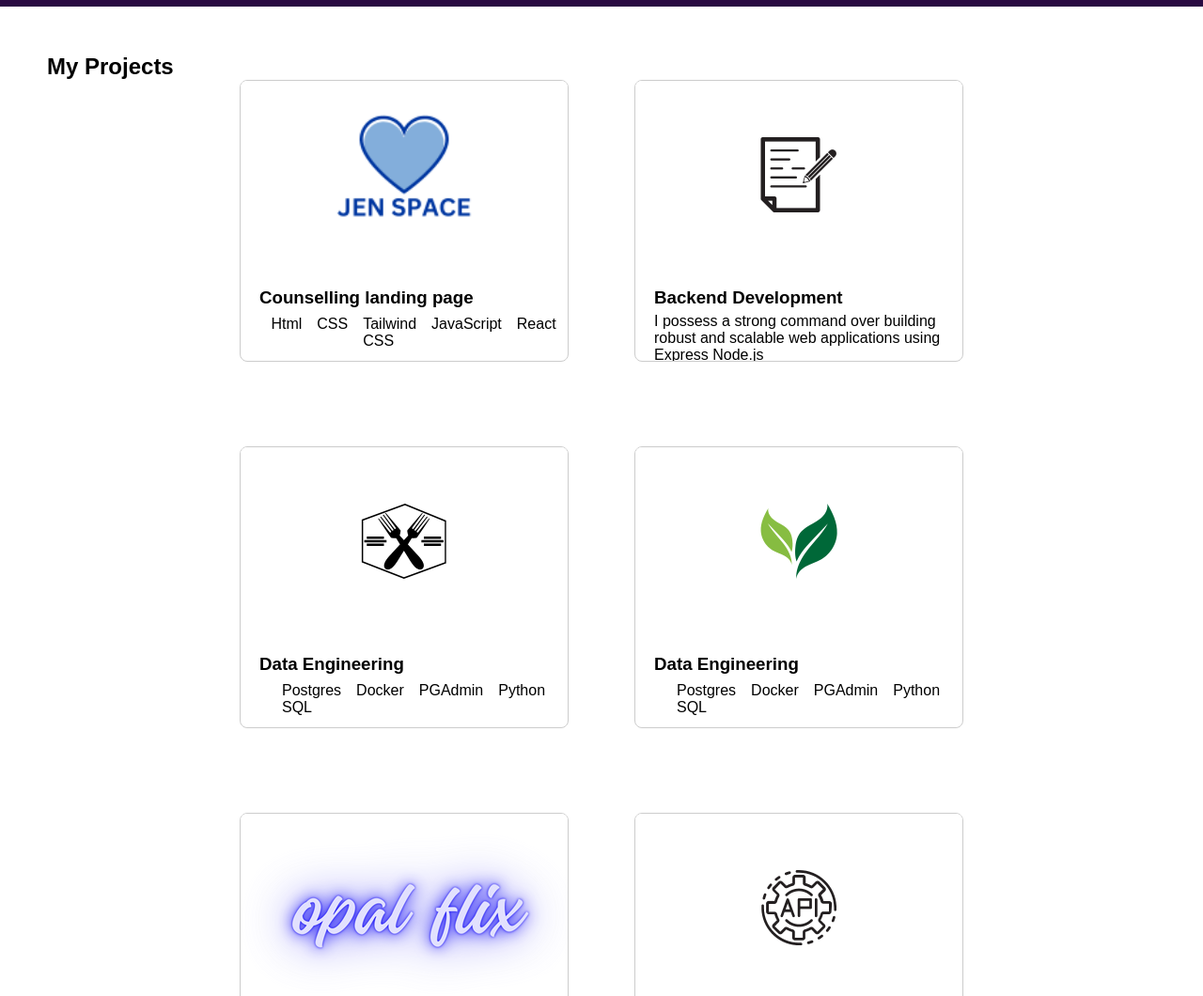
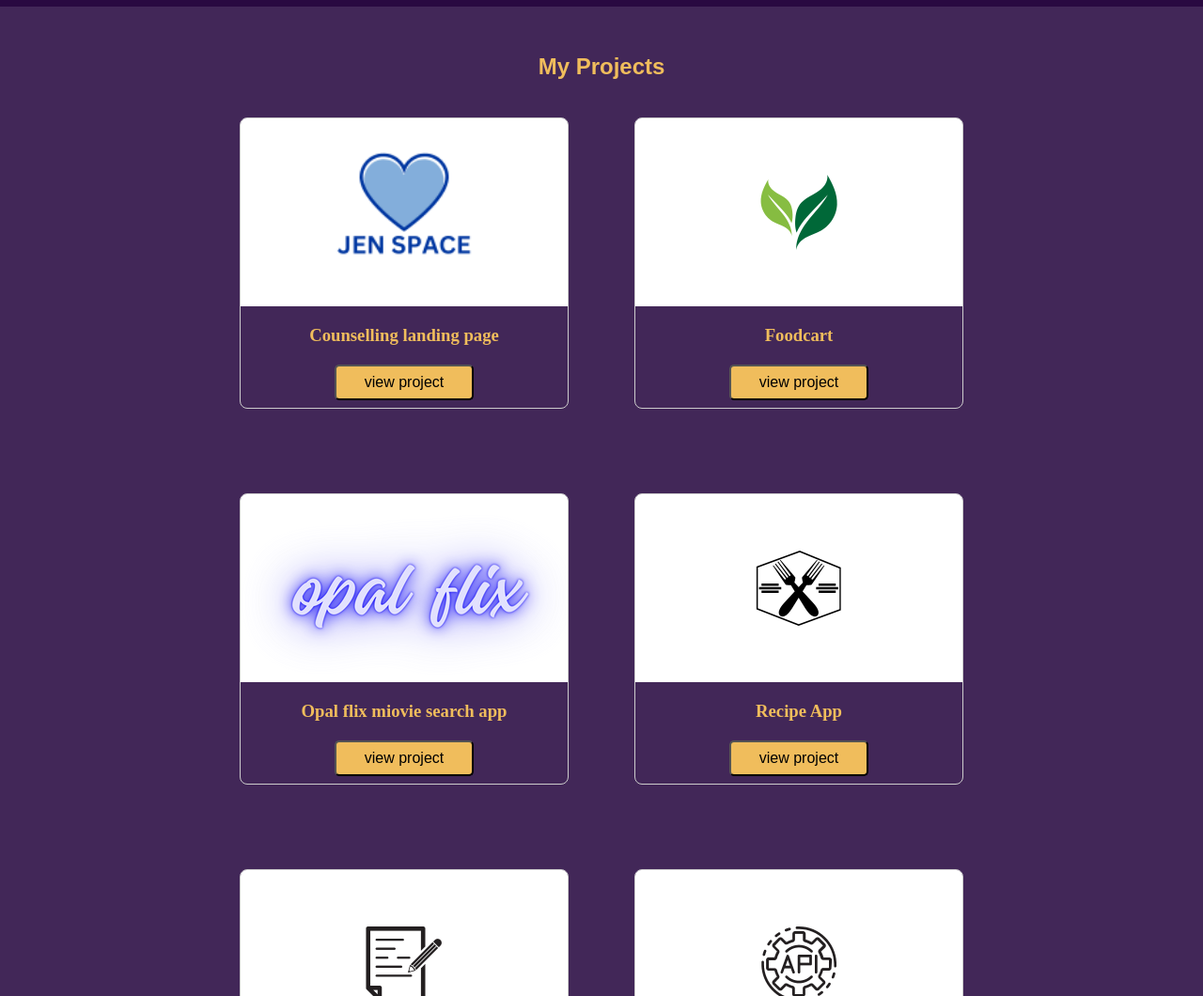
Before and after one commit to Nancylovesdata/my-portfolio-website, a plain HTML site: page index.html in a window 1280 px wide. Shown: the part 1740-2800 px from the top of the page at 94% size. Drawn offline with Linux system fonts and the light colour scheme.

Commit message:
finalised it

```diff
--- a/index.css
+++ b/index.css
@@ -42,17 +42,15 @@
   }
 
   a {
-    font-size: 30px;
+
     text-decoration: none;
     color:whitesmoke;
     font-family: 'Times New Roman', Times, serif;
   }
 
-  a:hover {
-  padding: 2px;
-  border-bottom: 2px solid blueviolet;
 
-  }
+
+
   .git:hover{
     border-bottom: none;
   }
@@ -121,6 +119,7 @@ border-bottom: none;
     background-image: linear-gradient(to bottom, #3cb0fd, #3498db);
     text-decoration: none;
     color: white;
+    border-bottom: none;
   }
 
   .header-text{
@@ -441,6 +440,15 @@ padding: 7px;
 
   .project {
     padding: 50px;
+    background-color: #422758;
+    text-align: center;
+  }
+
+
+  .project h2{
+margin-bottom: 40px;
+color:#F0BD5C;
+font-weight:900px ;
   }
 
   .project-item {
@@ -461,16 +469,34 @@ padding: 7px;
     border-radius: 8px;
     overflow: hidden;
     width: 350px;
-    height: 300px;
+    height: 310px;
+
   }
+.landing{
+  padding: 8px 30px;
+  border-radius:5px;
+  font-size: 1rem;
+  background-color: #F0BD5C;
+
+}
+
+.description h3{
+  color: #F0BD5C;
+}
+.jen{
+  text-decoration: none;
+
+}
+
 
   .image-upload {
     position: relative;
     height: 200px;
     background-color: #f1f1f1;
+
   }
 
-  .image-upload input[type="file"] {
+  /* .image-upload input[type="file"] {
     position: absolute;
     top: 0;
     left: 0;
@@ -478,7 +504,7 @@ padding: 7px;
     height: 100%;
     opacity: 0;
     cursor: pointer;
-  }
+  } */
 
   #uploaded-image {
     width: 100%;
@@ -505,14 +531,31 @@ padding: 7px;
 
 
 
+/*
+.contacts-me{
+  background-color: #290941;
+  height: 50vh;
+  display: flex;
+  flex-direction: column;
+  text-align: center;
+align-items: center;
+gap: 100px;
+
+}
+
+.contacts-me h2{
+color: #EFF5FC;
+padding-top:50px ;
+}
 
 
-
-
-
-
-
-
+.contact-card{
+  display: grid;
+    grid-template-columns: repeat(3, 1fr);
+    grid-template-rows: 1fr;
+    grid-column-gap: 650px;
+    grid-row-gap: 0px;
+    } */
 
 /*
 
@@ -642,6 +685,8 @@ padding: 7px;
     margin-right:40px ;
     }
    */
+
+
     .footer {
       background-color: #333;
       color: #fff;
@@ -671,7 +716,7 @@ padding: 7px;
   }
 
   .site-footer {
-    background-color: #422758;
+    background-color:#290941;
     color: #fff;
     padding: 50px 0;
   }
@@ -706,17 +751,12 @@ padding: 7px;
     width: 70%;
   }
 
-  .newsletter button {
-    padding: 10px;
-    background-color: #fff;
-    color: #333;
-    border: none;
-    cursor: pointer;
-  }
 
-  .footer-bottom {
+
+  /* .footer-bottom {
     background-color: #F0BD5C;
     color: #fff;
     text-align: center;
     padding: 10px 0;
   }
+   */
--- a/index.html
+++ b/index.html
@@ -4,7 +4,7 @@
 <head>
   <meta charset="UTF-8">
   <meta name="viewport" content="width=device-width, initial-scale=1.0">
-  <title>Counsellor Nancy</title>
+  <title>Portfolio-Nancy</title>
   <link rel="stylesheet" href="index.css">
 </head>
 
@@ -37,7 +37,7 @@
             </li>
 
             <li>
-              <a href="">My Project </a>
+              <a href="#project">My Project </a>
             </li>
 
             <li>
@@ -46,7 +46,8 @@
 
           </ul>
         </nav>
-        <div><button class="btn" type="submit">MY GITHUB</button></div>
+        <div> <a href="https://github.com/Nancylovesdata" target="_blank"><button class="btn">MY GITHUB</button></a>
+        </div>
 
       </div>
 
@@ -119,7 +120,7 @@
             <h3>Frontend development</h3>
             <ul>
               <li>
-                Html CSS Tailwind CSS Javascript React
+                React Html CSS Material UI Tailwind CSS Javascript
               </li>
 
             </ul>
@@ -197,120 +198,110 @@
 
 
 
-    <section class="project">
-      <h2>My Projects</h2>
+    <section class="project" id="project">
+      <h2><strong>My Projects</strong></h2>
 
       <div class="project-item">
 
+        <a href="https://landing-pearl-ten.vercel.app/" target="_blank" class="jen">
           <div class="project-card-container">
             <div class="project-card">
               <div class="image-upload">
                 <img id="uploaded-image" src="./asset/Counsellor Nancy & Team.png" alt="Upload an Image" />
               </div>
+
               <div class="description">
+
                 <h3>Counselling landing page</h3>
-              <ul>
-                <li>Html</li>
-                <li>CSS</li>
-                <li>Tailwind CSS</li>
-                <li>JavaScript</li>
-                <li>React</li>
-              </ul>
-              <p>Creation of responsive web designs</p>
+
+              </div>
+              <button class="landing">view project</button>
             </div>
           </div>
-        </div>
-
+        </a>
+        <a href="https://opal-foodcart.vercel.app/" target="_blank" class="jen">
           <div class="project-card-container">
             <div class="project-card">
               <div class="image-upload">
+                <img id="uploaded-image" src="./asset/foodcart.png" alt="Upload an Image" />
+              </div>
 
-              <img id="uploaded-image" src="./asset/todo-app.png" alt="Upload an Image" />
+              <div class="description">
+
+                <h3>Foodcart</h3>
+
               </div>
-            <div class="description">
-              <h3>Backend Development</h3>
-              <p>I possess a strong command over building robust and scalable web applications using Express Node.js</p>
-              <ul>
-                <li>Middleware integration</li>
-                <li>Routing optimization</li>
-                <li>Error handling strategies</li>
-              </ul>
+              <button class="landing">view project</button>
             </div>
           </div>
-        </div>
+        </a>
 
+        <a href="https://github.com/Opal-Organic-Market/movieSearchApp" target="_blank" class="jen">
           <div class="project-card-container">
             <div class="project-card">
               <div class="image-upload">
+                <img id="uploaded-image" src="./asset/opal-flix.png" alt="Upload an Image" />
+              </div>
 
-              <img id="uploaded-image" src="./asset/recipe-app.png" alt="Upload an Image" />
+              <div class="description">
+
+                <h3>Opal flix miovie search app</h3>
+
               </div>
-            <div class="description">
-              <h3>Data Engineering</h3>
-              <ul>
-                <li>Postgres SQL</li>
-                <li>Docker</li>
-                <li>PGAdmin</li>
-                <li>Python</li>
-              </ul>
+              <button class="landing">view project</button>
             </div>
           </div>
-        </div>
+        </a>
 
+        <a href="https://github.com/Nancylovesdata/recipe-app" target="_blank" class="jen">
           <div class="project-card-container">
             <div class="project-card">
               <div class="image-upload">
+                <img id="uploaded-image" src="./asset/recipe-app.png" alt="Upload an Image" />
+              </div>
 
-              <img id="uploaded-image" src="./asset/foodcart.png" alt="Upload an Image" />
+              <div class="description">
+
+                <h3>Recipe App</h3>
+
               </div>
-            <div class="description">
-              <h3>Data Engineering</h3>
-              <ul>
-                <li>Postgres SQL</li>
-                <li>Docker</li>
-                <li>PGAdmin</li>
-                <li>Python</li>
-              </ul>
+              <button class="landing">view project</button>
             </div>
           </div>
-        </div>
+        </a>
 
+        <a href="https://github.com/Nancylovesdata/todo-app" target="_blank" class="jen">
           <div class="project-card-container">
             <div class="project-card">
               <div class="image-upload">
+                <img id="uploaded-image" src="./asset/todo-app.png" alt="Upload an Image" />
+              </div>
 
-              <img id="uploaded-image" src="./asset/opal-flix.png" alt="Upload an Image" />
+              <div class="description">
+
+                <h3>Todo APP</h3>
+
               </div>
-            <div class="description">
-              <h3>Data Engineering</h3>
-              <ul>
-                <li>Postgres SQL</li>
-                <li>Docker</li>
-                <li>PGAdmin</li>
-                <li>Python</li>
-              </ul>
+              <button class="landing">view project</button>
             </div>
           </div>
-        </div>
-
-
+        </a>
+        <a href="https://github.com/Nancylovesdata/todo-api" target="_blank" class="jen">
           <div class="project-card-container">
             <div class="project-card">
               <div class="image-upload">
-
                 <img id="uploaded-image" src="./asset/todo-api-logo.png" alt="Upload an Image" />
               </div>
+
               <div class="description">
-              <h3>Data Engineering</h3>
-              <ul>
-                <li>Postgres SQL</li>
-                <li>Docker</li>
-                <li>PGAdmin</li>
-                <li>Python</li>
-              </ul>
+
+                <h3>Todo Api</h3>
+
+              </div>
+              <button class="landing">view project</button>
             </div>
           </div>
-        </div>
+        </a>
 
 
 
@@ -318,83 +309,41 @@
     </section>
 
 
-
-
-
-
-
-
-
-
-
-
-
-
-
-
-    <!-- <section class="project">
-  <h2>My Projects</h2>
-
-  <div class="project-item">
-
-    <div class="project-card-container">
-      <div class="project-card">
-        <div class="image-upload">
-          <input type="file" accept="image/*" />
-          <img id="uploaded-image" src="#" alt="Upload an Image" />
-        </div>
-        <div class="description">
-          <h3>User Interactive Designs</h3>
+    <!-- <section class="contacts-me">
+      <h2>Contact <span>Me</span> </h2>
+      <div class="contact-card">
+        <div>
+          <i class="fa-solid fa-envelope"></i>
           <ul>
-            <li>Html</li>
-            <li>CSS</li>
-            <li>Tailwind CSS</li>
-            <li>JavaScript</li>
-            <li>React</li>
-          </ul>
-          <p>Creation of responsive web designs</p>
-        </div>
-      </div>
-    </div>
-
-    <div class="project-card-container">
-      <div class="project-card">
-        <div class="image-upload">
-          <input type="file" accept="image/*" />
-          <img id="uploaded-image" src="#" alt="Upload an Image" />
-        </div>
-        <div class="description">
-          <h3>Backend Development</h3>
-          <p>I possess a strong command over building robust and scalable web applications using Express Node.js</p>
-          <ul>
-            <li>Middleware integration</li>
-            <li>Routing optimization</li>
-            <li>Error handling strategies</li>
+            <li>
+              nancyeofreeman@gmail.com
+            </li>
           </ul>
         </div>
+        <div>
+          <i class="fa-brands fa-linkedin"></i>
+          <ul>
+            <li>
+              <a href="https://www.linkedin.com/in/nancy-freeman-81ab95200/overlay/about-this-profile/?lipi=urn%3Ali%3Apage%3Ad_flagship3_profile_view_base%3BSa8a0uqTT2SNbWCaSq70Yg%3D%3D">LinkedIn</a>
+            </li>
+          </ul>
+
         </div>
-    </div>
-
-    <div class="project-card-container">
-      <div class="project-card">
-        <div class="image-upload">
-          <input type="file" accept="image/*" />
-          <img id="uploaded-image" src="#" alt="Upload an Image" />
-        </div>
-        <div class="description">
-          <h3>Data Engineering</h3>
+        <div>
+          <i class="fa-solid fa-mobile-screen"></i>
           <ul>
-            <li>Postgres SQL</li>
-            <li>Docker</li>
-            <li>PGAdmin</li>
-            <li>Python</li>
+            <li>
+              +233269324404/+233536650312
+            </li>
           </ul>
-        </div>
-      </div>
         </div>
 
       </div>
-</section> -->
+
+    </section>
+
+
+ -->
 
 
 
@@ -402,12 +351,12 @@
     <footer class="site-footer">
       <div class="container">
         <div class="footer-section about">
-          <h2>About Us</h2>
-          <p>Jen Space uses statistical procedures to measure the progress of your relationship</p>
+          <h2>About Me </h2>
+          <p>Both Front end and Backend developer</p>
         </div>
 
         <div class="footer-section contact">
-          <h2>Contact Us</h2>
+          <h2>Contact Me</h2>
           <p>Email: nancyeofreeman@gmail.com</p>
           <p>Phone: (+233) 26 932 4404</p>
         </div>
@@ -420,23 +369,15 @@
           <a href="#" target="_blank"><i class="fab fa-linkedin"></i></a>
         </div>
 
-        <div class="footer-section newsletter">
-          <h2>Subscribe to Our Newsletter</h2>
-          <form action="#" method="post">
-            <input type="email" name="email" placeholder="Enter your email">
-            <button type="submit">Subscribe</button>
-          </form>
-        </div>
-      </div>
 
-      <div class="footer-bottom">
-        <p>&copy; 2024 Jen Space Website. All rights reserved.</p>
-      </div>
-    </footer>
+
 
     <script src="https://kit.fontawesome.com/0b3e562c99.js" crossorigin="anonymous"></script>
 
-
+    <!-- <div class="footer-bottom">
+      <p>&copy; 2024 Nancy Freeman Portfolio Website. All rights reserved.</p>
+    </div> -->
+  </footer>
 </body>
 
 </html>
```
Lines whose indentation alone changed are shown as unchanged.
